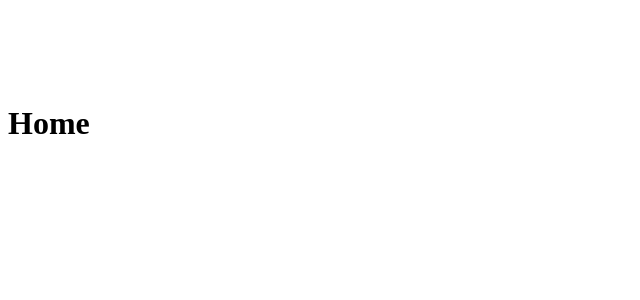
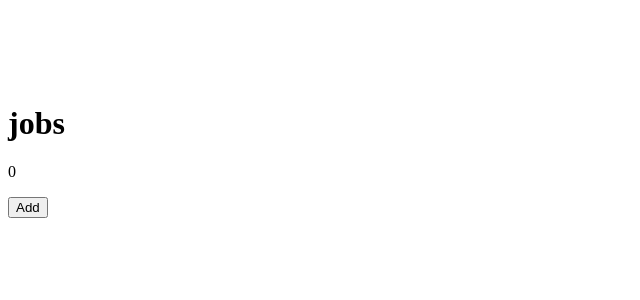
Before and after one commit to Ferperemero86/Devjobs, a Next.js app: page / in a window 1280 px wide. Shown: the top 300 px of the page, without its empty margins (0-640 px from the left). Built offline with nearby package versions, Linux system fonts and the light colour scheme.

Commit message:
Add initial Redux toolkit setup

```diff
--- a/package.json
+++ b/package.json
@@ -12,6 +12,7 @@
     "@fortawesome/fontawesome-svg-core": "^6.4.0",
     "@fortawesome/free-solid-svg-icons": "^6.4.0",
     "@fortawesome/react-fontawesome": "^0.2.0",
+    "@reduxjs/toolkit": "^1.9.5",
     "@types/node": "20.2.5",
     "@types/react": "18.2.7",
     "@types/react-dom": "18.2.4",
@@ -22,6 +23,7 @@
     "postcss": "8.4.24",
     "react": "18.2.0",
     "react-dom": "18.2.0",
+    "react-redux": "^8.0.7",
     "tailwindcss": "3.3.2",
     "typescript": "5.0.4"
   }
--- a/src/app/layout.tsx
+++ b/src/app/layout.tsx
@@ -6,6 +6,9 @@ import "@fortawesome/fontawesome-svg-core/styles.css";
 import ThemeProvider from "../contexts/ThemeContext";
 
 import Header from "../components/layout/Header";
+
+import {store} from "../../state/store";
+import { Provider } from "react-redux";
 
 export default function RootLayout({
   children,
@@ -16,10 +19,12 @@ export default function RootLayout({
   return (
     <html lang="en">
       <body>
-      <ThemeProvider>
-      <Header />
-        {children}
-      </ThemeProvider>
+        <ThemeProvider>
+          <Provider store={store}>
+          <Header />
+            {children}
+          </Provider>
+        </ThemeProvider>
       </body>
     </html>
   );
--- a/src/app/page.tsx
+++ b/src/app/page.tsx
@@ -2,14 +2,29 @@
 import { ThemeContext } from "@/contexts/ThemeContext";
 import { useContext } from "react";
 
+import { useAppSelector, useAppDispatch } from "../../state/hooks";
+import { increment } from "../../state/reducers/counterSlice";
+
 export default function Home() {
   const {theme} = useContext(ThemeContext);
   const {mainBg} = theme;
-  console.log(mainBg);
+
+  const count = useAppSelector(state => state.counter.value)
+  const dispatch = useAppDispatch()
+
+  console.log(count);
+  const addCount = () => {
+    dispatch(increment());
+  }
+
   return (
     <main className="relative">
       <div className={`bg-${mainBg} min-h-screen w-full absolute`}></div>
-      <h1>Home</h1>
+      <div className="relative z-10">
+        <h1>jobs</h1>
+        <p>{count}</p>
+        <button onClick={addCount}>Add</button>
+      </div>
     </main>
   );
 }
--- /dev/null
+++ b/state/hooks.ts
@@ -0,0 +1,6 @@
+import { TypedUseSelectorHook, useDispatch, useSelector } from 'react-redux'
+import type { RootState, AppDispatch } from './store'
+
+// Use throughout your app instead of plain `useDispatch` and `useSelector`
+export const useAppDispatch: () => AppDispatch = useDispatch
+export const useAppSelector: TypedUseSelectorHook<RootState> = useSelector
--- /dev/null
+++ b/state/reducers/counterSlice.ts
@@ -0,0 +1,37 @@
+import { createSlice, PayloadAction } from "@reduxjs/toolkit";
+import type { RootState } from "../store";
+
+// Define a type for the slice state
+export interface CounterState {
+  value: number
+}
+
+// Define the initial state using that type
+const initialState: CounterState = {
+  value: 0
+}
+
+export const counterSlice = createSlice({
+  name: 'counter',
+  // `createSlice` will infer the state type from the `initialState` argument
+  initialState,
+  reducers: {
+    increment: state => {
+      state.value += 1
+    },
+    decrement: state => {
+      state.value -= 1
+    },
+    // Use the PayloadAction type to declare the contents of `action.payload`
+    incrementByAmount: (state, action: PayloadAction<number>) => {
+      state.value += action.payload
+    }
+  }
+})
+
+export const { increment, decrement, incrementByAmount } = counterSlice.actions
+
+// Other code such as selectors can use the imported `RootState` type
+export const selectCount = (state: RootState) => state.counter.value
+
+export default counterSlice.reducer
--- /dev/null
+++ b/state/store.ts
@@ -0,0 +1,13 @@
+import { configureStore } from "@reduxjs/toolkit";
+import counterReducer from "../state/reducers/counterSlice";
+
+export const store = configureStore({
+  reducer: {
+    counter: counterReducer,
+  }
+})
+
+// Infer the `RootState` and `AppDispatch` types from the store itself
+export type RootState = ReturnType<typeof store.getState>
+// Inferred type: {posts: PostsState, comments: CommentsState, users: UsersState}
+export type AppDispatch = typeof store.dispatch
```
Also changed, not shown: 1 other file (tests, documents, lock files or other folders).
